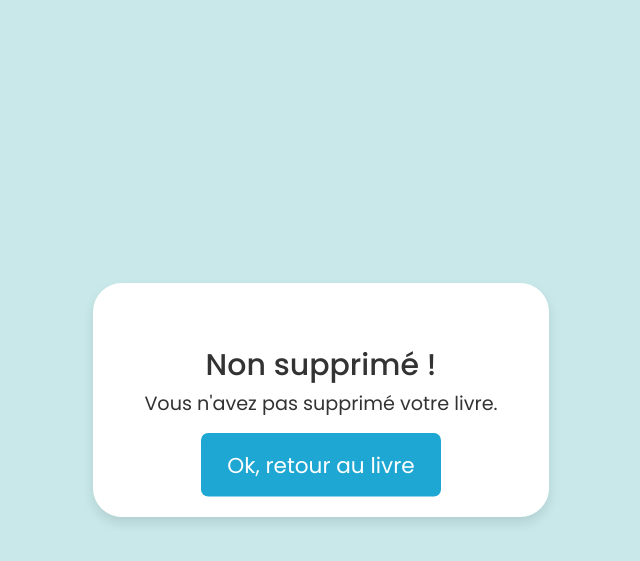
After one commit to MrCoolBay/Portfolio, a PHP site: page /views/projects/books/nodelete.php in a window 1280 px wide. The commit adds this page. Shown: the top 561 px of the page, without its empty margins (319-959 px from the left). Run offline with PHP 8.4, Linux system fonts and the light colour scheme; some libraries are stand-ins or nearby versions.

Commit message:
Ajout de fonctionnalités (icones et pages)
Ajout d'une page lors de l'ajout d'un livre et lors de la suppression aussi.
Mise à jour des icones
Ajout d'un double trait en dessous des titres

```diff
--- /dev/null
+++ b/assets/css/books/incorrect.css
@@ -0,0 +1,78 @@
+/* Google Fonts - Poppins */
+@import url("https://fonts.googleapis.com/css2?family=Poppins:wght@300;400;500;600&display=swap");
+
+* {
+  margin: 0;
+  padding: 0;
+  box-sizing: border-box;
+  font-family: "Poppins", sans-serif;
+}
+body {
+  background-color: #c8e8e9;
+}
+section {
+  position: fixed;
+  height: 100%;
+  width: 100%;
+  background: #c8e8e9;
+}
+.buttons a {
+  font-size: 18px;
+  font-weight: 400;
+  color: #fff;
+  padding: 14px 22px;
+  border: none;
+  background: #1ea7d3;
+  border-radius: 6px;
+  cursor: pointer;
+  text-decoration: none;
+  transition: all 0.4s ease;
+}
+.buttons a:hover {
+  background-color: #12617b;
+}
+
+.modal-box {
+  z-index: 1;
+  position: fixed;
+  left: 50%;
+  top: 50%;
+  box-shadow: 0 5px 10px rgba(0, 0, 0, 0.1);
+}
+.modal-box {
+  display: flex;
+  flex-direction: column;
+  align-items: center;
+  max-width: 380px;
+  width: 100%;
+  padding: 30px 20px;
+  border-radius: 24px;
+  background-color: #fff;
+  transition: all 0.4s ease;
+  transform: translate(-50%, -50%) scale(1.2);
+}
+
+.modal-box i {
+  font-size: 70px;
+  color: #1ea7d3;
+}
+.modal-box h2 {
+  margin-top: 20px;
+  font-size: 25px;
+  font-weight: 500;
+  color: #333;
+}
+.modal-box h3 {
+  font-size: 16px;
+  font-weight: 400;
+  color: #333;
+  text-align: center;
+}
+.modal-box .buttons {
+  margin-top: 25px;
+}
+.modal-box button {
+  font-size: 14px;
+  padding: 6px 12px;
+  margin: 0 10px;
+}
--- a/indexbook.php
+++ b/indexbook.php
@@ -15,13 +15,12 @@ if (isset($_GET["delete"]) && !empty($_GET["delete"])) {
         DisplayOptionBooks();
     } elseif ($page == "addbook") {
         DisplayAddBook();
-    } elseif ($page == "contact") {
-        DisplayContact();
+    } elseif ($page == "correct") {
+        DisplayCorrect();
     }
 } elseif (isset($_GET["form"]) && !empty($_GET["form"])) {
     $form = htmlspecialchars($_GET["form"]);
     if ($_SERVER["REQUEST_METHOD"] == "POST" && $form == "add") {
-        DisplayBooks();
         AddBook();
     } elseif ($_SERVER["REQUEST_METHOD"] == "POST" && $form == "edit") {
         DisplayBooks();
--- a/views/projects/books/addbook.php
+++ b/views/projects/books/addbook.php
@@ -14,7 +14,7 @@
     <link rel="stylesheet" href="https://site-assets.fontawesome.com/releases/v6.5.1/css/sharp-light.css">
     <link rel="stylesheet" href="https://cdnjs.cloudflare.com/ajax/libs/font-awesome/5.15.2/css/all.min.css" />
     <link href="https://unpkg.com/boxicons@2.0.7/css/boxicons.min.css" rel="stylesheet" />
-    <title>Ajout - BouquinBazar</title>
+    <title>Ajout de livre - BouquinBazar</title>
 </head>
 
 <body>
--- a/views/projects/books/books.php
+++ b/views/projects/books/books.php
@@ -23,7 +23,7 @@
     </nav>
     <section class="home-section">
         <div class="livres">
-            <div class="topic-text">Consultez les livres</div>
+            <div class="topic-text title"><span>Consultez les livres</span></div>
             <table>
                 <tr class="header">
                     <td class="auteur"><i class="fa-duotone fa-signature"></i> Auteur</td>
--- a/views/projects/books/form.php
+++ b/views/projects/books/form.php
@@ -1,6 +1,6 @@
 <section class="wrapper">
     <div class="form signup">
-        <div class="topic-text">Ajoutez un livre</div>
+        <div class="topic-text title"><span>Ajoutez un livre</span></div>
         <form action="indexbook.php?form=add" method="post">
             <input type="text" placeholder="Nom du livre" id="name" name="name" />
             <input type="text" placeholder="Auteur" id="author" name="author" required />
--- a/views/projects/books/home.php
+++ b/views/projects/books/home.php
@@ -25,7 +25,7 @@
         ?>
     </nav>
     <section class="home-section">
-        <div class="topic-text">Accueil</div>
+        <div class="topic-text title"><span>Accueil</span></div>
         <p>Bienvenue sur BouqinBazar, <a href="#">LA</a> base de données,</p>
         <p>
             Vous pouvez <a href="indexbook.php?page=books"><i class="fa-duotone fa-eye"></i> consulter</a> ou <a href="indexbook.php?page=optionbooks"><i class="fa-duotone fa-wrench"></i> modifier</a> les livres via le menu de navigation.
--- /dev/null
+++ b/views/projects/books/nodelete.php
@@ -0,0 +1,34 @@
+<!DOCTYPE html>
+<html lang="fr">
+
+<head>
+    <meta charset="UTF-8" />
+    <meta http-equiv="X-UA-Compatible" content="IE=edge" />
+    <meta name="viewport" content="width=device-width, initial-scale=1.0" />
+    <title>Bravo !</title>
+    <!-- CSS -->
+    <link rel="stylesheet" href="assets/css/books/incorrect.css" />
+    <!-- Fontawesome CDN Link -->
+    <link rel="stylesheet" href="https://site-assets.fontawesome.com/releases/v6.5.1/css/all.css">
+    <link rel="stylesheet" href="https://site-assets.fontawesome.com/releases/v6.5.1/css/sharp-thin.css">
+    <link rel="stylesheet" href="https://site-assets.fontawesome.com/releases/v6.5.1/css/sharp-solid.css">
+    <link rel="stylesheet" href="https://site-assets.fontawesome.com/releases/v6.5.1/css/sharp-regular.css">
+    <link rel="stylesheet" href="https://site-assets.fontawesome.com/releases/v6.5.1/css/sharp-light.css">
+    <link rel="stylesheet" href="https://cdnjs.cloudflare.com/ajax/libs/font-awesome/5.15.2/css/all.min.css" />
+    <link rel="stylesheet" href="https://cdnjs.cloudflare.com/ajax/libs/font-awesome/6.2.0/css/all.min.css" />
+</head>
+
+<body>
+    <div class="modal-box">
+        <i class="fa-duotone fa-toilet-paper-check"></i>
+        <h2>Non supprimé !</h2>
+        <h3>Vous n'avez pas supprimé votre livre.</h3>
+
+        <div class="buttons">
+            <a href="indexbook.php?page=books" class="close-btn">Ok, retour au livre</a>
+        </div>
+    </div>
+
+</body>
+
+</html>
--- a/views/projects/books/optionbooks.php
+++ b/views/projects/books/optionbooks.php
@@ -23,7 +23,7 @@
     </nav>
     <section class="home-section">
         <div class="livres">
-            <div class="topic-text">Gestion les livres</div>
+            <div class="topic-text title"><span>Gestion les livres</span></div>
             <table>
                 <tr class="header">
                     <td class="auteur"><i class="fa-duotone fa-signature"></i> Auteur</td>
@@ -31,7 +31,7 @@
                     <td><i class="fa-duotone fa-calendar"></i> Année</td>
                     <td><i class="fa-duotone fa-comments"></i> Résumé</td>
                     <td class="resume"><i class="fa-duotone fa-gears"></i> Options
-                        <a class="addbooklink" href="indexbook.php?page=addbook">Ajouter</a>
+                        <a class="addbooklink" href="indexbook.php?page=addbook"><i class="fa-duotone fa-books-medical"></i></a>
                     </td>
                 </tr>
                 <!-- Récupération des données -->
```
Also changed, not shown: assets/css/books/correct.css (added, +78 -0 lines), assets/css/books/form.css (+30 -2 lines), assets/css/books/style.css (+38 -8 lines), controllers/controllerbook.php (+19 -8 lines), views/projects/books/correct.php (added, +34 -0 lines), views/projects/books/delete.php (added, +34 -0 lines), views/projects/books/incorrect.php (added, +34 -0 lines).
